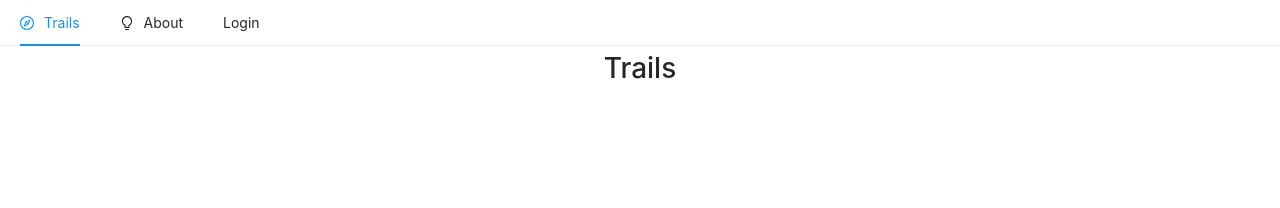
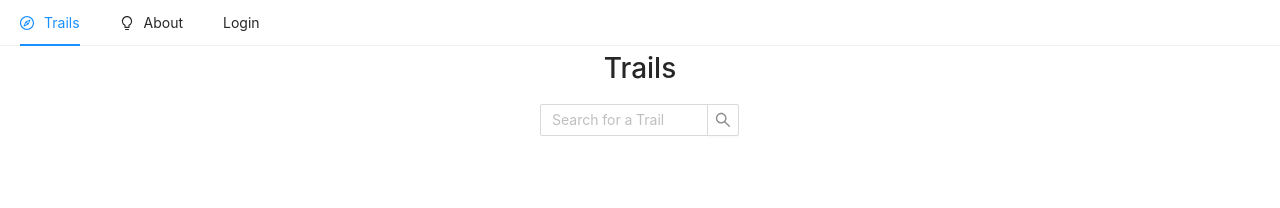
Before and after one commit to marykang09/hikes_frontend, a React (Create React App) app: page / in a window 1280 px wide. Shown: the top 208 px of the page. Built offline with nearby package versions, Linux system fonts and the light colour scheme; no server answers.

Commit message:
search bar

```diff
--- a/src/App.js
+++ b/src/App.js
@@ -16,7 +16,8 @@ class App extends React.Component{
       this.state = {
           trails: [],
           currentUser: null,
-          myHikes: []
+          myHikes: [],
+          searchTerm: ""
       }
   }
 
@@ -138,16 +139,25 @@ class App extends React.Component{
 
   }
 
+  handleSearchTerm = (event) => {
+    this.setState({
+      searchTerm: event.target.value
+    })
+  }
+
   render(){
     // sort my hikes here by favorite status  a.sort(function(a,b){return a.xx-b.xx});
-    const myHikesArray = this.state.myHikes.sort(function(a, b){return b.favorite-a.favorite})
+    let myHikesArray = this.state.myHikes.filter(hike=> hike.trail.location.toUpperCase().includes(this.state.searchTerm.toUpperCase()))
+    myHikesArray.sort(function(a, b){return b.favorite-a.favorite})
+    const trailsArray = this.state.trails.filter(trail => trail.location.toUpperCase().includes(this.state.searchTerm.toUpperCase()))
+
     return (
       <div className="App">
         <NavBar currentUser={this.state.currentUser} handleLogout={this.handleLogout} />
         <Route
           exact path="/"
           render={() => {
-              return (< TrailsPage handlePatchHike={this.handlePatchHike} handleRemoveHike={this.handleRemoveHike} handleNewHike={this.handleNewHike} myHikes={this.state.myHikes} trails={this.state.trails}/>)}} />
+              return (< TrailsPage searchTerm={this.state.searchTerm} handleSearchTerm={this.handleSearchTerm} handlePatchHike={this.handlePatchHike} handleRemoveHike={this.handleRemoveHike} handleNewHike={this.handleNewHike} myHikes={this.state.myHikes} trails={trailsArray}/>)}} />
         <Route exact path="/about" component={About}/>
         <Route exact path="/trails/:id" render={ (routerProps) => {
             let id = routerProps.match.params.id
@@ -160,6 +170,8 @@ class App extends React.Component{
           exact path="/myhikes"
           render={() => this.state.currentUser === null ?
                                           <Redirect to="/login" /> : < MyHikesPage
+                                                                          searchTerm={this.state.searchTerm}
+                                                                          handleSearchTerm={this.handleSearchTerm}
                                                                          handleRemoveHike={this.handleRemoveHike}
                                                                           myHikes={myHikesArray}
                                                                           handlePatchHike={this.handlePatchHike} /> } />
--- /dev/null
+++ b/src/components/SearchBar.js
@@ -0,0 +1,22 @@
+import React from 'react'
+import { Input } from 'antd';
+
+const { Search } = Input
+
+const SearchBar = (props) => {
+
+    return(
+            <div>
+                <Search
+                placeholder="Search for a Trail"
+                style={{ width: 200 }}
+                value={props.searchTerm}
+                onChange={(event)=> props.handleSearchTerm(event)}
+                />
+                <br />
+                <br />
+            </div>
+    )
+}
+
+export default SearchBar
--- a/src/components/googleMaps.js
+++ b/src/components/googleMaps.js
@@ -2,7 +2,10 @@ import React from 'react'
 import Iframe from 'react-iframe'
 
 const GoogleMaps = (props) => {
+
+
     let apiKey = process.env.REACT_APP_API_KEY
+
     let url = `https://www.google.com/maps/embed/v1/search?q=${props.latitude}%2C${props.longitude}&key=${apiKey}`
     return (
         <Iframe url={url}
--- a/src/containers/MyHikesPage.js
+++ b/src/containers/MyHikesPage.js
@@ -1,12 +1,16 @@
 import React from 'react'
 import {Row} from 'antd'
 import Trail from '../components/Trail'
+import SearchBar from '../components/SearchBar'
 
 class MyHikesPage extends React.Component{
     render(){
         return(
             <div>
                 <h2>My Hikes Page</h2>
+                <SearchBar
+                    handleSearchTerm={this.props.handleSearchTerm}
+                    searchTerm={this.props.searchTerm}/>
                 <h3>My Completed Hikes</h3>
                 <div>
                     <Row>
--- a/src/containers/TrailsPage.js
+++ b/src/containers/TrailsPage.js
@@ -1,5 +1,6 @@
 import React from 'react';
 import TrailsContainer from './TrailsContainer'
+import SearchBar from '../components/SearchBar'
 
 
 class TrailsPage extends React.Component{
@@ -9,6 +10,7 @@ class TrailsPage extends React.Component{
         return (
             <div>
                 <h1>Trails</h1>
+                < SearchBar handleSearchTerm={this.props.handleSearchTerm} searchTerm={this.props.searchTerm}/>
                 < TrailsContainer
                                 handleRemoveHike={this.props.handleRemoveHike}
                                 handlePatchHike={this.props.handlePatchHike}
```
Also changed, not shown: src/components/TrailDetails.js (line endings or trailing spaces).
